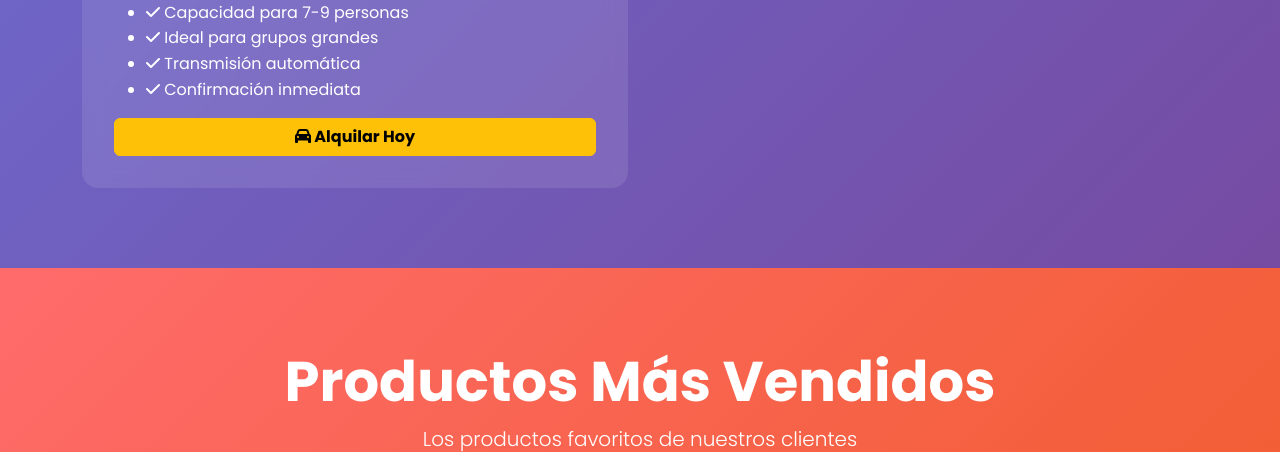
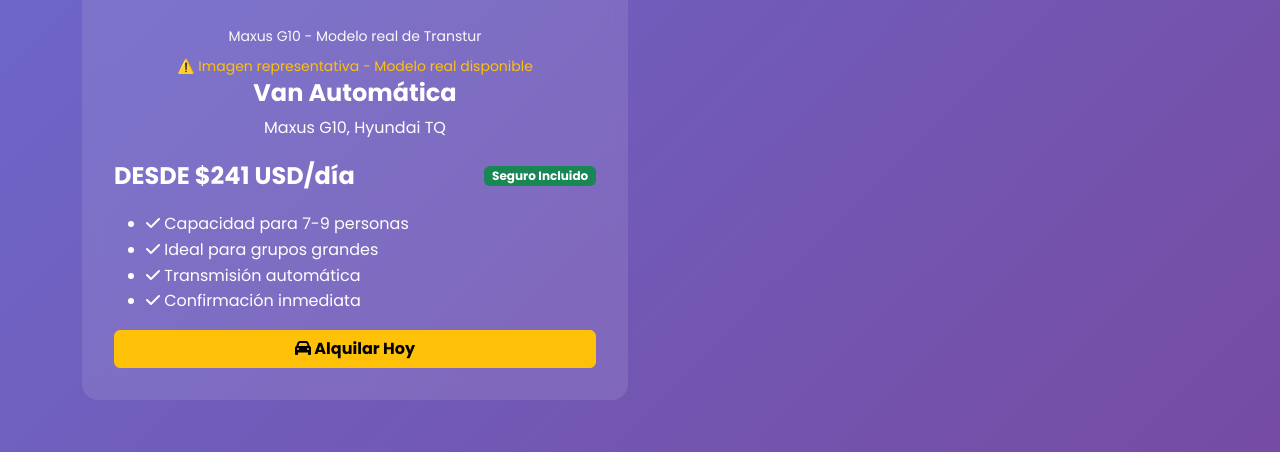
Before and after one commit to landerlopez1992-cyber/cubalink23-backend, a Flask app: page / in a window 1280 px wide. Shown: the part 3030-3482 px from the top of the page. Run offline with Flask 3, Linux system fonts and the light colour scheme.

Commit message:
🚀 Actualizar: Agregar notas explicativas sobre imágenes representativas

```diff
--- a/templates/index.html
+++ b/templates/index.html
@@ -408,6 +408,10 @@
                 <div class="col-lg-8 mx-auto">
                     <h2 class="display-4 fw-bold">Renta de Carros desde $45 USD por día</h2>
                     <p class="lead">Confirmación inmediata + Seguro incluido - Información oficial de Transtur</p>
+                    <div class="alert alert-info" role="alert">
+                        <i class="fas fa-info-circle"></i>
+                        <strong>Nota:</strong> Las imágenes son representativas. Los modelos reales disponibles incluyen: Kia Picanto, Renault Sandero, Hyundai Tucson, Maxus G10 y otros según disponibilidad de Transtur.
+                    </div>
                 </div>
             </div>
             <div class="row g-4">
@@ -417,6 +421,9 @@
                              alt="Económico Automático - Kia Picanto" class="img-fluid rounded-3 mb-3" style="height: 200px; object-fit: cover;">
                         <div class="mt-2">
                             <small class="text-light">Kia Picanto - Modelo real de Transtur</small>
+                        </div>
+                        <div class="mt-1">
+                            <small class="text-warning">⚠️ Imagen representativa - Modelo real disponible</small>
                         </div>
                         <h4 class="fw-bold">Económico Automático</h4>
                         <p class="mb-3">Kia Picanto, MG 3, Renault Sandero, Hyundai Grand i10</p>
@@ -442,6 +449,9 @@
                         <div class="mt-2">
                             <small class="text-light">Renault Sandero - Modelo real de Transtur</small>
                         </div>
+                        <div class="mt-1">
+                            <small class="text-warning">⚠️ Imagen representativa - Modelo real disponible</small>
+                        </div>
                         <h4 class="fw-bold">Medio Automático</h4>
                         <p class="mb-3">Peugeot 301, Kia Rio, Hyundai Accent</p>
                         <div class="d-flex justify-content-between align-items-center mb-3">
@@ -465,6 +475,9 @@
                              alt="Jeep Alto Estándar Automático - Kia Rio" class="img-fluid rounded-3 mb-3" style="height: 200px; object-fit: cover;">
                         <div class="mt-2">
                             <small class="text-light">Hyundai Tucson - Modelo real de Transtur</small>
+                        </div>
+                        <div class="mt-1">
+                            <small class="text-warning">⚠️ Imagen representativa - Modelo real disponible</small>
                         </div>
                         <h4 class="fw-bold">Jeep Alto Estándar Automático</h4>
                         <p class="mb-3">Hyundai Tucson, SsangYong Korando</p>
@@ -491,6 +504,9 @@
                              alt="Van Automática - Maxus G10" class="img-fluid rounded-3 mb-3" style="height: 200px; object-fit: cover;">
                         <div class="mt-2">
                             <small class="text-light">Maxus G10 - Modelo real de Transtur</small>
+                        </div>
+                        <div class="mt-1">
+                            <small class="text-warning">⚠️ Imagen representativa - Modelo real disponible</small>
                         </div>
                         <h4 class="fw-bold">Van Automática</h4>
                         <p class="mb-3">Maxus G10, Hyundai TQ</p>
```
